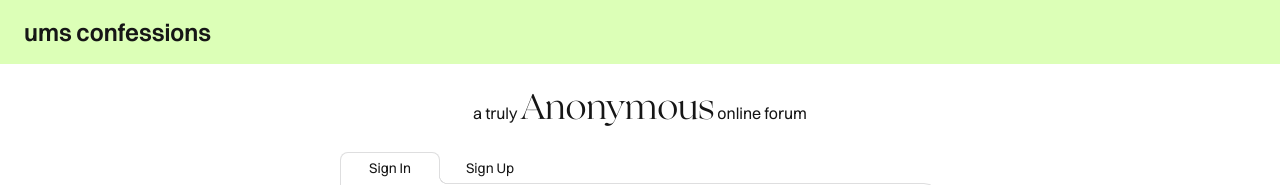
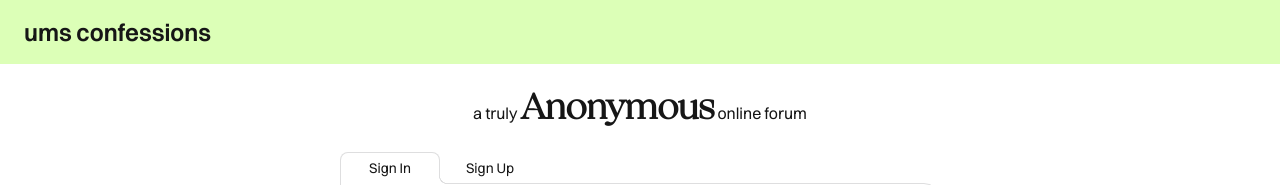
Before and after one commit to imyourjoey/forum-app-FE, a React (Vite) app: page / in a window 1280 px wide. Shown: the top 185 px of the page. Built offline with nearby package versions, Linux system fonts and the light colour scheme.

Commit message:
change typography

```diff
--- a/src/pages/Authentication/Index.jsx
+++ b/src/pages/Authentication/Index.jsx
@@ -5,7 +5,8 @@ function Authentication() {
   return (
     <div className="flex flex-col items-center mt-6">
       <div className="mb-6">
-        a truly <span className="ogg text-4xl">Anonymous</span> online forum
+        a truly <span className="ogg font-semibold text-4xl">Anonymous</span>{" "}
+        online forum
       </div>
       <div className="w-11/12 md:w-[600px]">
         <div role="tablist" className="tabs tabs-lifted">
```
Also changed, not shown: 1 other file (tests, documents, lock files or other folders).
